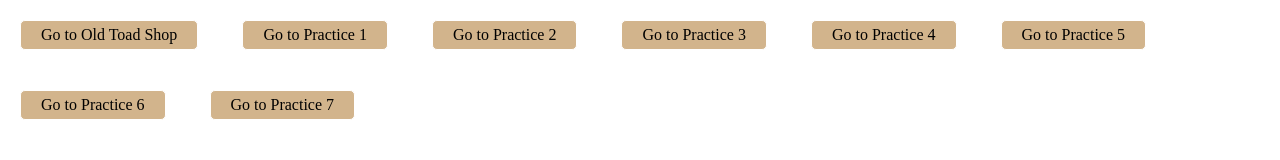
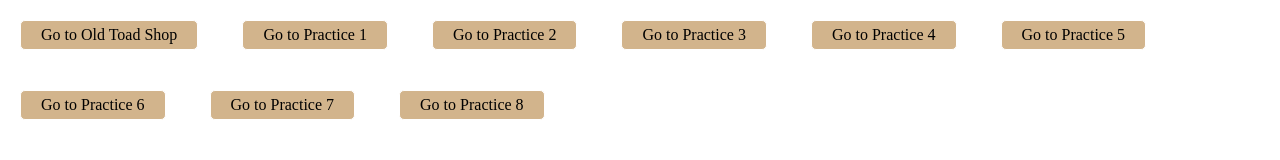
Before and after one commit to kaa1203/javascript-02, a plain HTML site: page index.html in a window 1280 px wide. Drawn offline with Linux system fonts and the light colour scheme.

Commit message:
Add link to html

```diff
--- a/index.html
+++ b/index.html
@@ -15,5 +15,6 @@
     <a href="practice5.html" class="button link" style="display: inline-block; margin: 20px;"> Go to Practice 5</a>
     <a href="practice6.html" class="button link" style="display: inline-block; margin: 20px;"> Go to Practice 6</a>
     <a href="practice7.html" class="button link" style="display: inline-block; margin: 20px;"> Go to Practice 7</a>
+    <a href="practice8.html" class="button link" style="display: inline-block; margin: 20px;"> Go to Practice 8</a>
 </body>
 </html>
```
